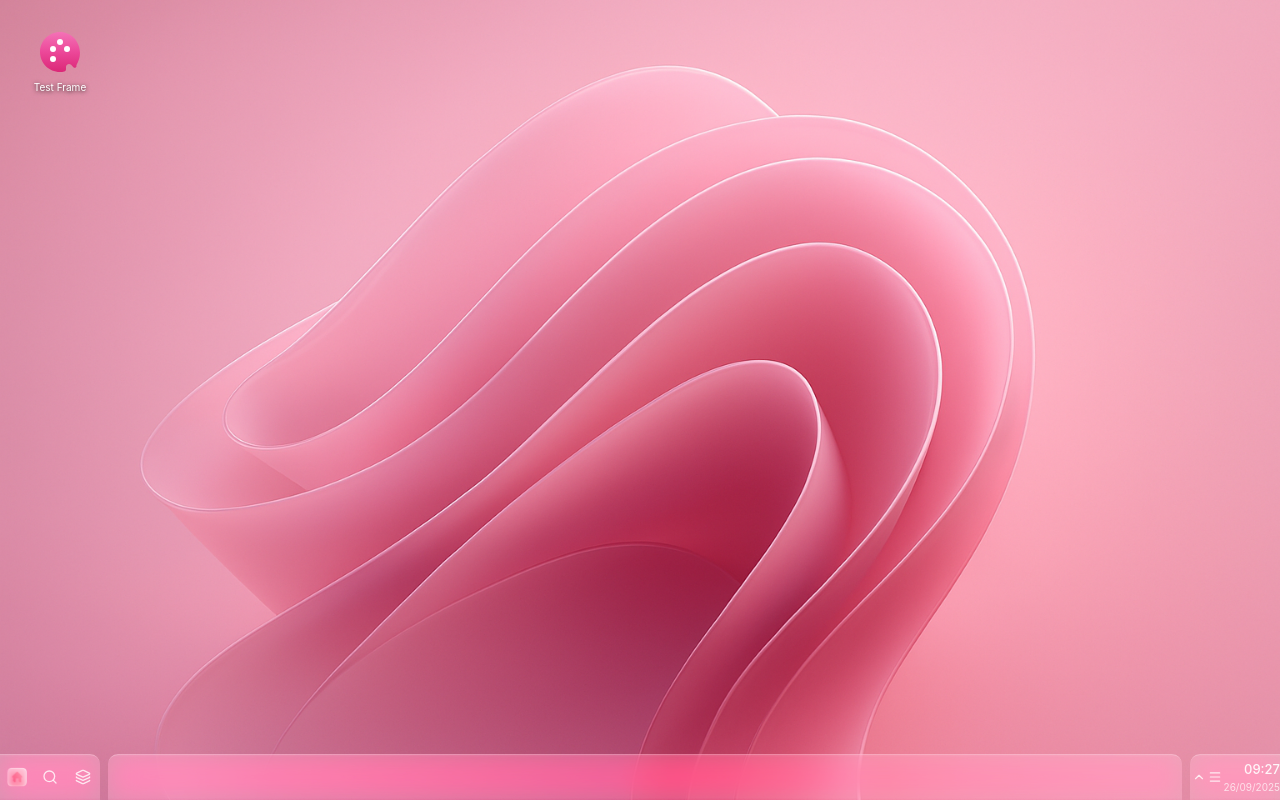
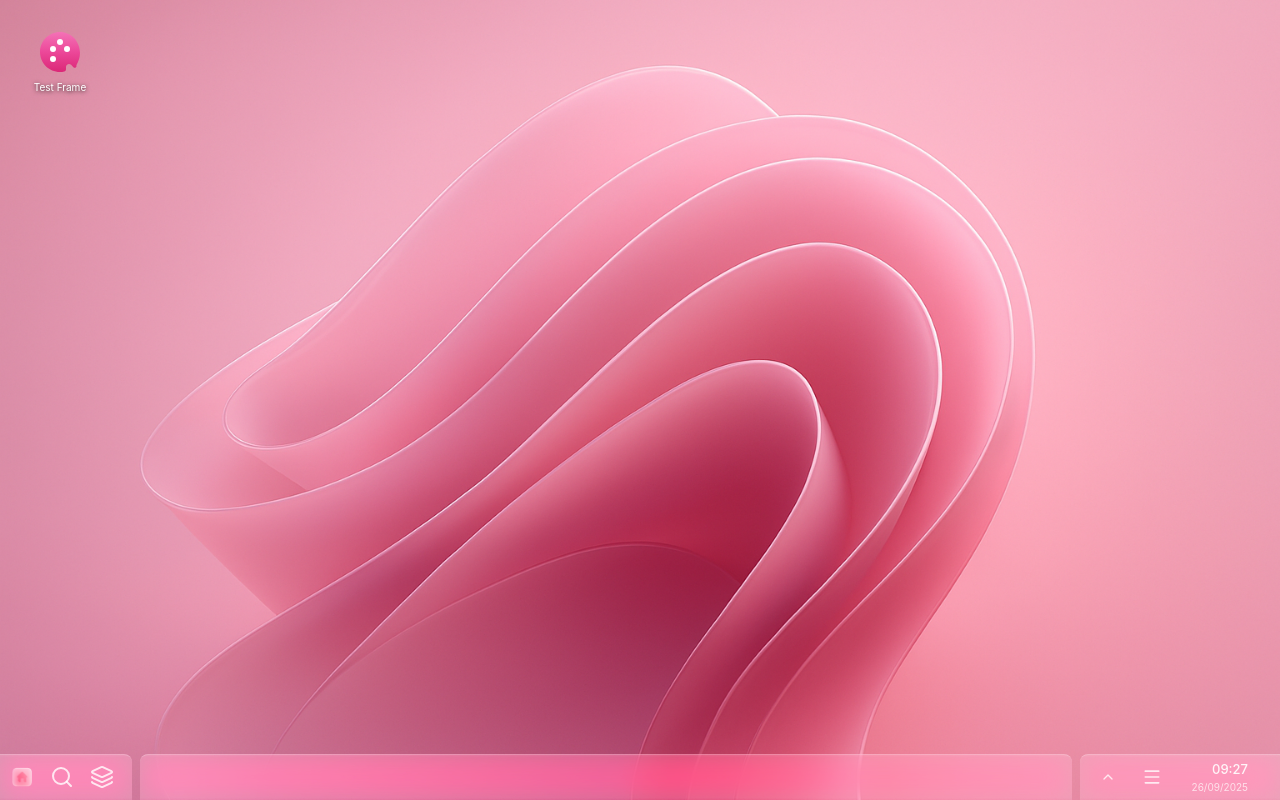
Before and after one commit to gtolontop/portfolio-desktop-style, a Next.js app: page / in a window 1280 px wide. Built offline with nearby package versions, Linux system fonts and the light colour scheme.

Commit message:
Refactor Taskbar button sizes and layout for improved consistency

```diff
--- a/src/components/Taskbar.tsx
+++ b/src/components/Taskbar.tsx
@@ -59,16 +59,15 @@ export default function Taskbar({ onStartClick }: TaskbarProps) {
   return (
     <div className={`absolute bottom-0 left-0 right-0 flex items-center transition-all duration-200 ${hasMaximizedWindow ? 'gap-0' : 'gap-2'}`} style={{ height: '5.8vh' }}>
       {/* Left Taskbar Section */}
-      <div className="h-full flex items-center gap-0.5 px-0.5" style={{
-        width: 'fit-content',
-        maxWidth: '100px',
+      <div className="h-full flex items-center gap-1 px-1" style={{
+        width: '16.5vh',
         ...taskbarStyle,
-        borderRadius: hasMaximizedWindow ? '0' : '0 10px 0 0',
+        borderRadius: hasMaximizedWindow ? '0' : '0 8px 0 0',
         transition: 'all 200ms ease-in-out'
       }}>
         {/* Start Button */}
         <button
-          className="taskbar-start-button h-8 w-8 flex items-center justify-center rounded-lg hover:bg-white/15 transition-all"
+          className="taskbar-start-button h-9 w-9 flex items-center justify-center rounded-lg hover:bg-white/15 transition-all"
           onClick={onStartClick}
           onMouseEnter={() => setIsHovered(true)}
           onMouseLeave={() => setIsHovered(false)}
@@ -86,20 +85,20 @@ export default function Taskbar({ onStartClick }: TaskbarProps) {
         </button>
 
         {/* Search Button */}
-        <button className="h-8 w-8 flex items-center justify-center rounded-lg hover:bg-white/15 transition-all">
-          <Search className="w-4 h-4 text-white/80" />
+        <button className="h-9 w-9 flex items-center justify-center rounded-lg hover:bg-white/15 transition-all">
+          <Search className="w-4.5 h-4.5 text-white/80" />
         </button>
 
         {/* Task View Button */}
-        <button className="h-8 w-8 flex items-center justify-center rounded-lg hover:bg-white/15 transition-all">
-          <Layers className="w-4 h-4 text-white/80" />
+        <button className="h-9 w-9 flex items-center justify-center rounded-lg hover:bg-white/15 transition-all">
+          <Layers className="w-4.5 h-4.5 text-white/80" />
         </button>
       </div>
 
       {/* Center Taskbar Section */}
       <div className="flex-1 flex items-center justify-center gap-1 px-4 h-full overflow-x-auto" style={{
         ...taskbarStyle,
-        borderRadius: hasMaximizedWindow ? '0' : '10px 10px 0 0',
+        borderRadius: hasMaximizedWindow ? '0' : '8px 8px 0 0',
         transition: 'all 200ms ease-in-out'
       }}>
         {Array.from(windows.keys()).map((windowId) => (
@@ -108,25 +107,24 @@ export default function Taskbar({ onStartClick }: TaskbarProps) {
       </div>
 
       {/* Right Taskbar Section */}
-      <div className="h-full flex items-center gap-0.5 px-0.5" style={{
-        width: 'fit-content',
-        maxWidth: '90px',
+      <div className="h-full flex items-center gap-1 px-2" style={{
+        width: '25vh',
         ...taskbarStyle,
-        borderRadius: hasMaximizedWindow ? '0' : '10px 0 0 0',
+        borderRadius: hasMaximizedWindow ? '0' : '8px 0 0 0',
         transition: 'all 200ms ease-in-out'
       }}>
         {/* Show Desktop Button */}
-        <button className="h-7 w-7 flex items-center justify-center rounded-lg hover:bg-white/15 transition-all">
-          <ChevronUp className="w-3.5 h-3.5 text-white/80" />
+        <button className="h-10 w-10 flex items-center justify-center rounded-lg hover:bg-white/15 transition-all">
+          <ChevronUp className="w-4 h-4 text-white/80" />
         </button>
 
         {/* Menu Button */}
-        <button className="h-7 w-7 flex items-center justify-center rounded-lg hover:bg-white/15 transition-all">
-          <Menu className="w-3.5 h-3.5 text-white/80" />
+        <button className="h-10 w-10 flex items-center justify-center rounded-lg hover:bg-white/15 transition-all">
+          <Menu className="w-5 h-5 text-white/80" />
         </button>
 
         {/* Time and Date */}
-        <div className="flex flex-col items-end justify-center px-1 min-w-[60px]">
+        <div className="flex flex-col items-end justify-center px-2 min-w-[80px]">
           <div className="text-[13px] text-white/90 font-medium">
             {currentTime.toLocaleTimeString('fr-FR', {
               hour: '2-digit',
```
